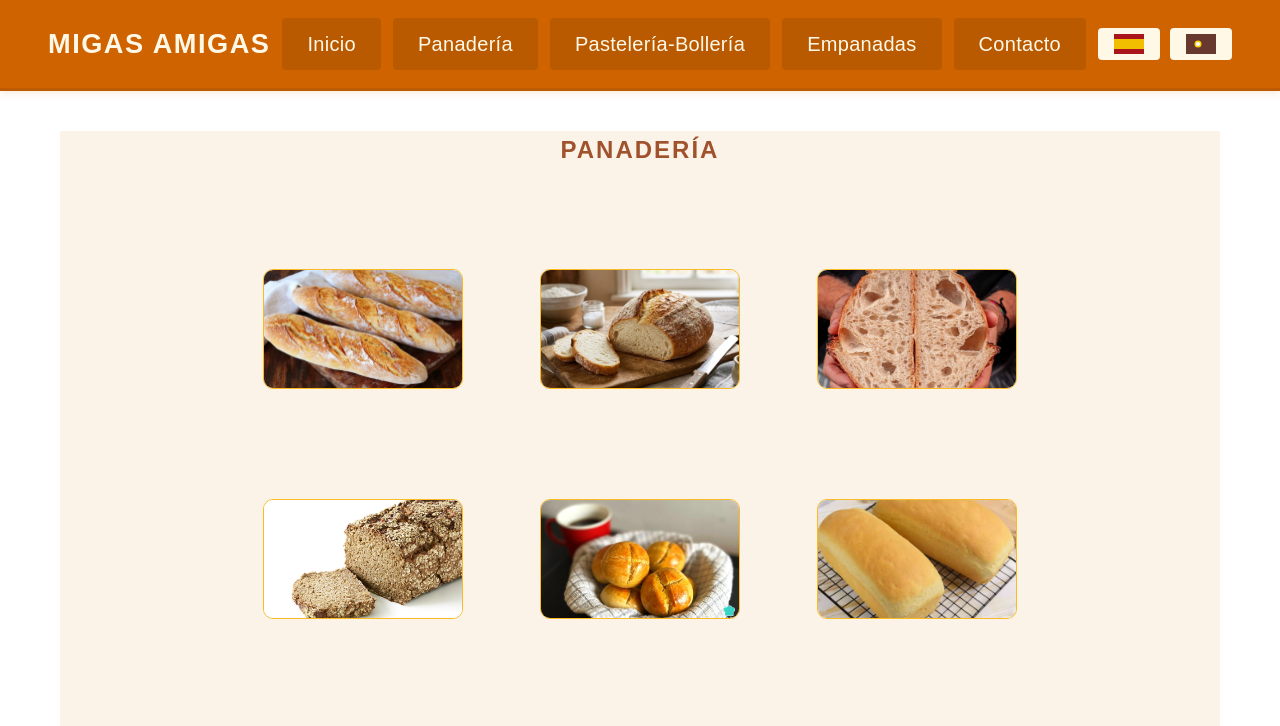
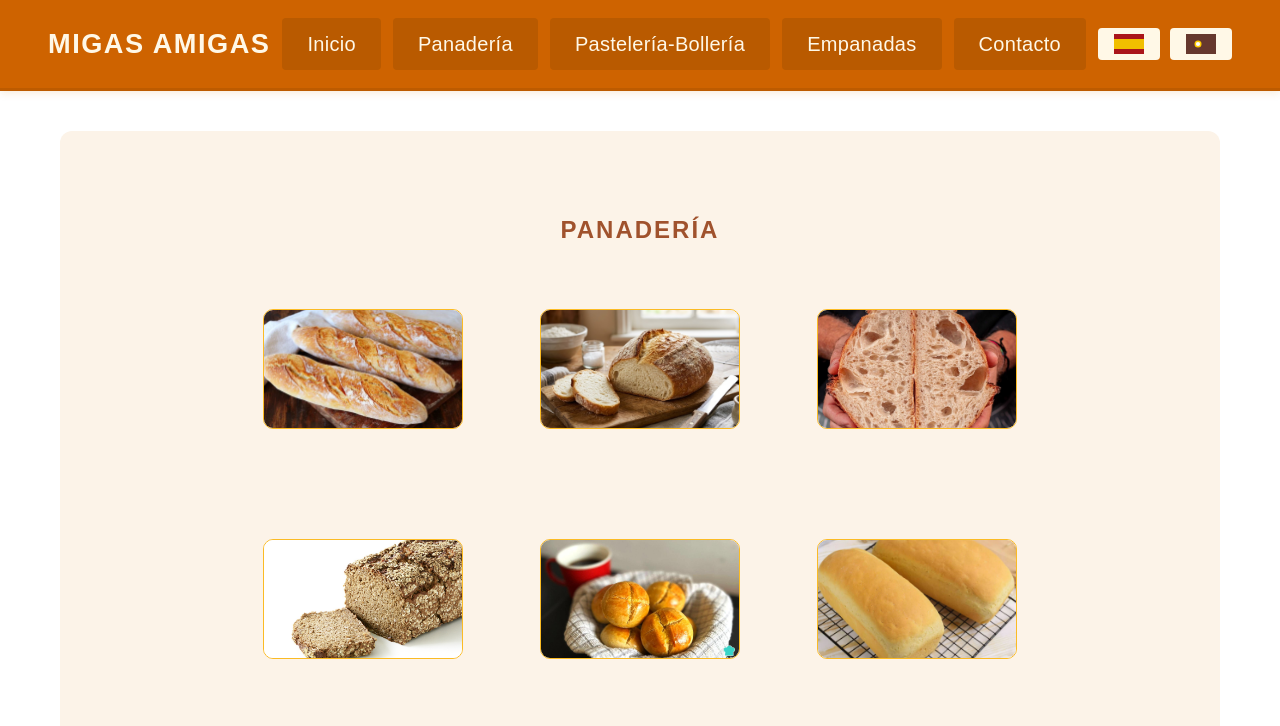
Before and after one commit to perdomomoralescarlos-ctrl/Ut1DOR, a plain HTML site: page index.html in a window 1280 px wide. Shown: the top 726 px of the page. Drawn offline with Linux system fonts and the light colour scheme.

Commit message:
corregidos algunos fallos en el diseño de las secciones de productos

```diff
--- a/css/cards.css
+++ b/css/cards.css
@@ -75,7 +75,6 @@
    max-width: 800px;
    display: grid;
 
-   padding-top: 80px;
 
    grid-template-columns: 3fr 3fr 3fr;
    grid-auto-rows: 200px;
@@ -84,11 +83,17 @@
 }
 
 /* Fondo alterno aplicado a las secciones contenedoras (las de más arriba). */
-main > section:nth-child(2n+1){
+.card-gallery-container:nth-child(2n +1){
    background-color: #fcf3e8;
 }
 
+.card-gallery-container{
+  border-radius: 12px;
+   padding-top: 80px;
+}
+
 /* Centra el título de cada sección contenedora. */
-main > section > h3{
+.card-gallery-container h3{
+  margin-bottom:60px;
    text-align: center;
 }
--- a/index.html
+++ b/index.html
@@ -46,19 +46,19 @@
 	       <td>
 		  <main>
 
-		     <section >
+		     <section class="card-gallery-container" >
 				<h3 data-i18n="seccionPanaderia">Panadería</h3>
 			<div  class="card-gallery" id="panaderia">
 			</div>
 		     </section>
 
-		     <section >
+		     <section class="card-gallery-container">
 				<h3 data-i18n="seccionDulceria">Dulcería</h3>
 			<div class="card-gallery" id="dulceria">
 			</div>
 		     </section>
 
-		     <section  >
+		     <section class="card-gallery-container" >
 				<h3 data-i18n="seccionEmpanadas">Empanadas</h3>
 			<div class="card-gallery" id="empanadas">
 			</div>
```
